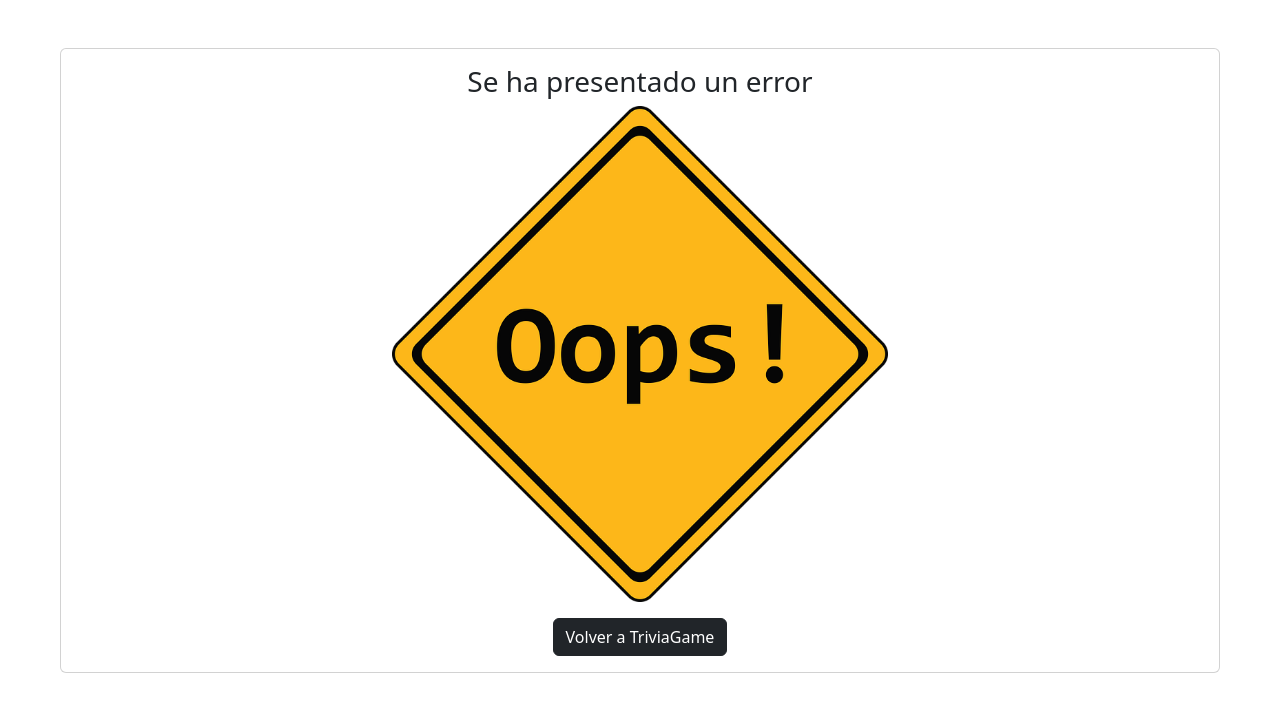
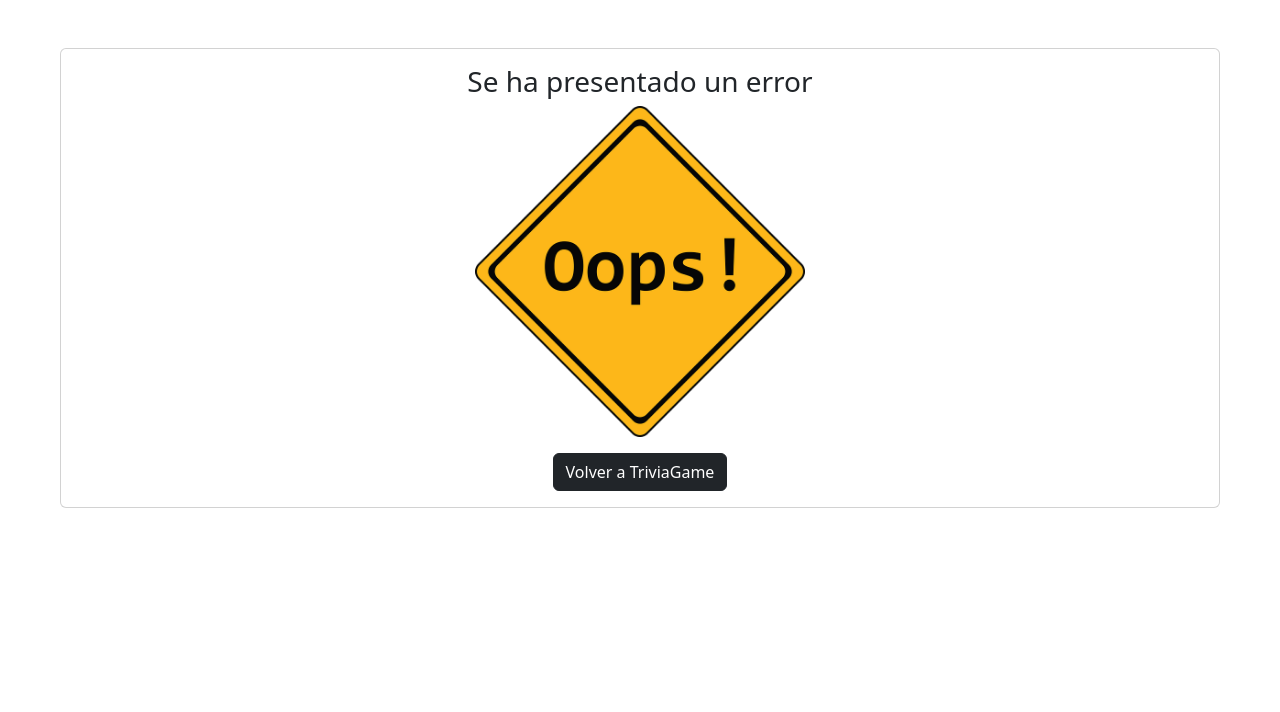
Before and after one commit to JaccN7/TriviaGame, a Node project: template views/error.ejs in a window 1280 px wide. Shown: the part 59-771 px from the top of the page. Run offline with Node 20 templates, Linux system fonts and the light colour scheme; the template is opened without the code that fills it, so the values that code supplies are empty; some libraries are stand-ins or nearby versions.

Commit message:
css modificado

```diff
--- a/public/css/styles.css
+++ b/public/css/styles.css
@@ -4,7 +4,7 @@
 }
 
 .imgError {
-    width: 45% !important;
+    width: 30% !important;
 }
 
 /*card questions se deben alinear a la izquierda, una al lado de la otra*/
```
